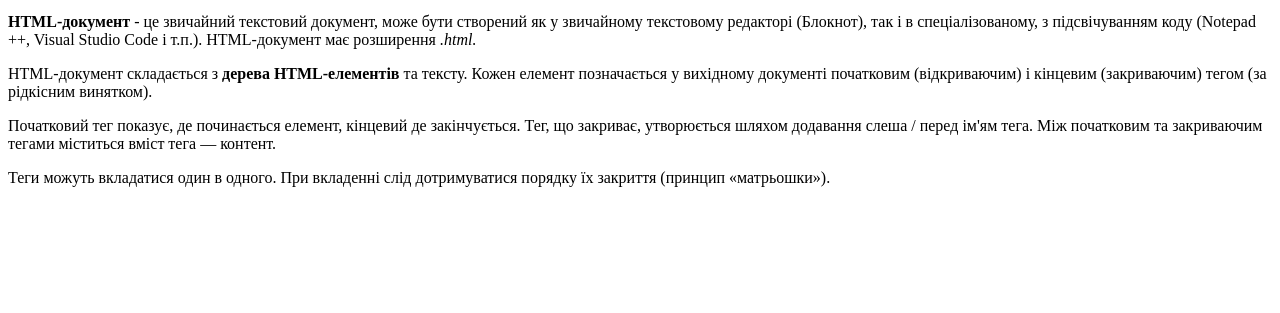
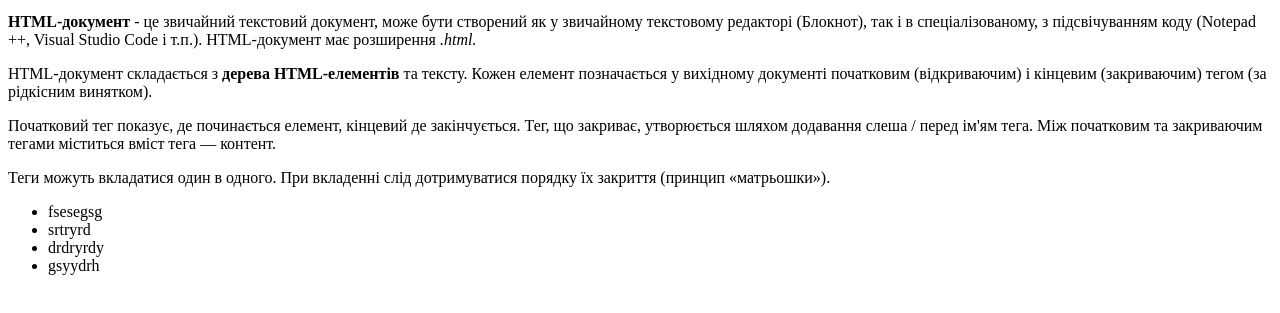
Before and after one commit to Rita-Dibrova/FirstProject, a plain HTML site: page index.html in a window 1280 px wide. Shown: the part 101-414 px from the top of the page. Drawn offline with Linux system fonts and the light colour scheme.

Commit message:
add list

```diff
--- a/index.html
+++ b/index.html
@@ -13,5 +13,11 @@
     <p>HTML-документ складається з <b>дерева HTML-елементів</b> та тексту. Кожен елемент позначається у вихідному документі початковим (відкриваючим) і кінцевим (закриваючим) тегом (за рідкісним винятком).</p>
     <p>Початковий тег показує, де починається елемент, кінцевий де закінчується. Тег, що закриває, утворюється шляхом додавання слеша / перед ім'ям тега. Між початковим та закриваючим тегами міститься вміст тега — контент.</p>
     <p>Теги можуть вкладатися один в одного. При вкладенні слід дотримуватися порядку їх закриття (принцип «матрьошки»).</p>
+    <ul>
+        <li>fsesegsg</li>
+        <li>srtryrd</li>
+        <li>drdryrdy</li>
+        <li>gsyydrh</li>
+    </ul>
 </body>
 </html>
```
